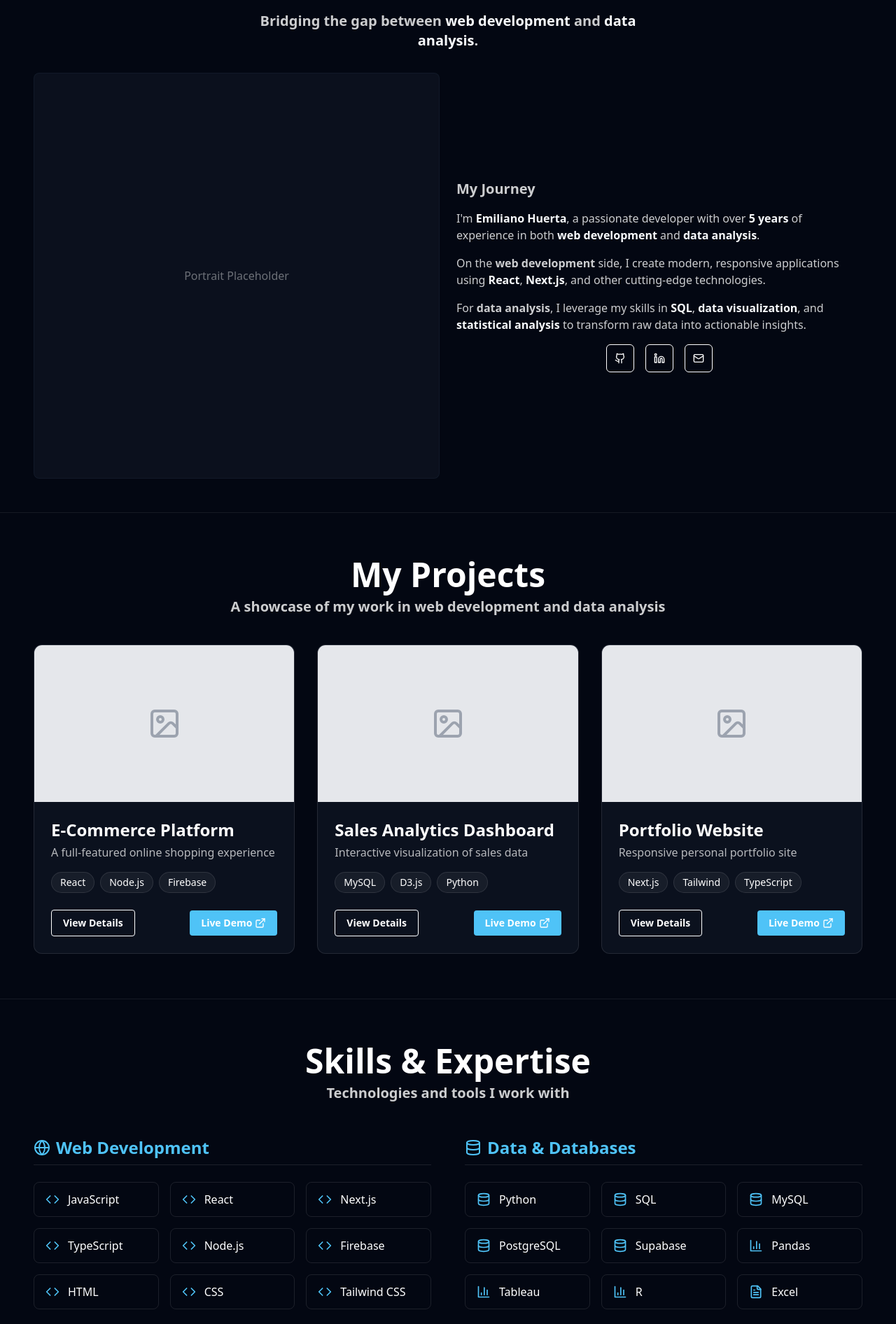
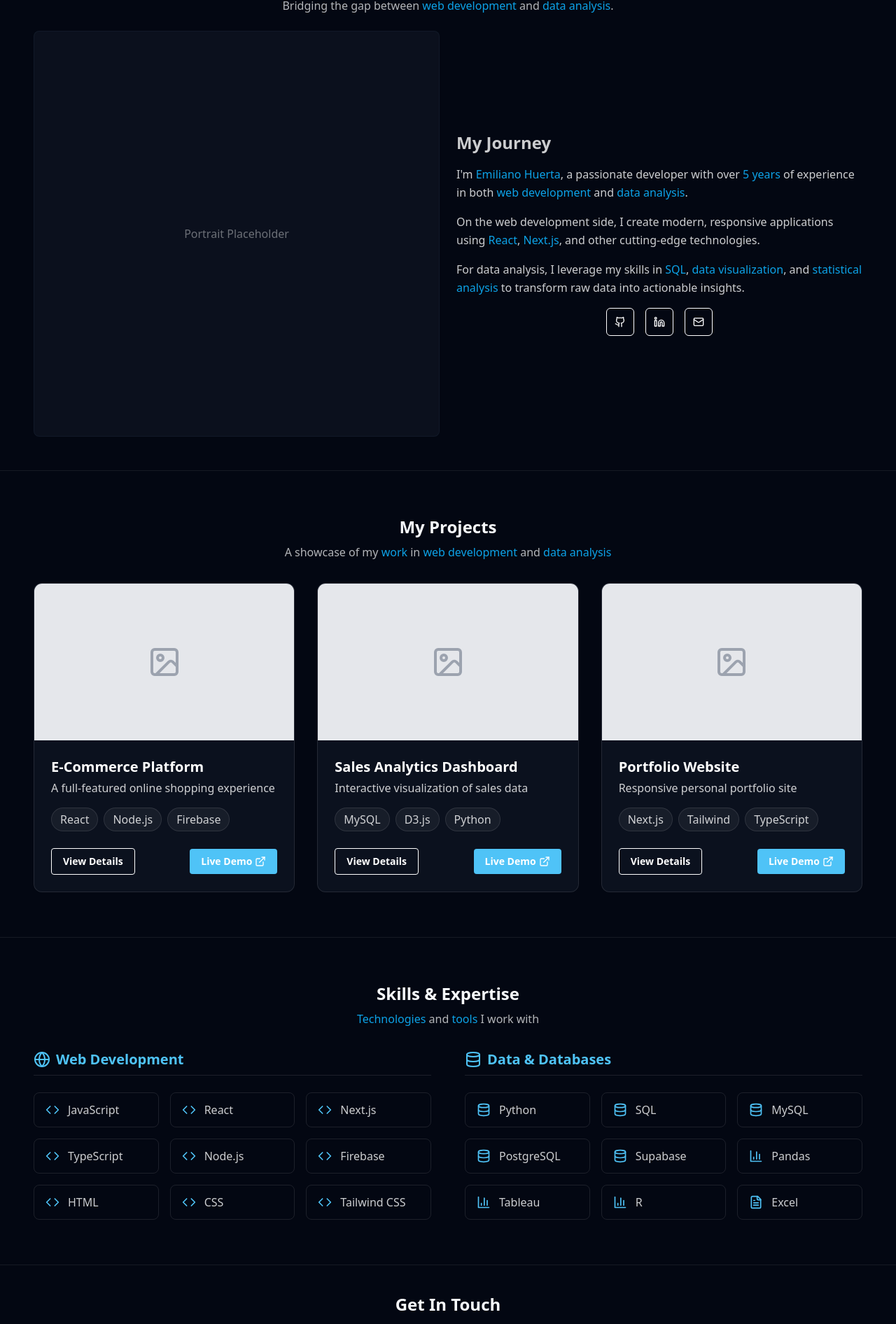
Before and after one commit to ehuerta6/website-portfolio, a React (Vite) app: page / in a window 1280 px wide. Shown: the part 893-2785 px from the top of the page at 70% size. Built offline with nearby package versions, Linux system fonts and the light colour scheme.

Commit message:
Refactor About, Contact, Projects, Skills, and Header sections for improved styling and readability. Updated font sizes, weights, and layout adjustments to enhance user experience and visual consistency across components.

```diff
--- a/src/components/sections/About.tsx
+++ b/src/components/sections/About.tsx
@@ -5,12 +5,12 @@ const About = () => {
   return (
     <section id='about' className='py-12 px-4'>
       <div className='container mx-auto'>
-        <div className='text-center mb-8'>
-          <h2 className='text-5xl font-extrabold mb-3'>About Me</h2>
-          <p className='text-xl font-bold text-white/80 max-w-xl mx-auto'>
+        <div className='text-center mb-6'>
+          <h2 className='text-2xl font-semibold mb-2'>About Me</h2>
+          <p className='text-base font-medium text-white/70 max-w-xl mx-auto mb-4'>
             Bridging the gap between{' '}
-            <span className='text-primary font-bold'>web development</span> and{' '}
-            <span className='text-primary font-bold'>data analysis</span>.
+            <span className='text-primary'>web development</span> and{' '}
+            <span className='text-primary'>data analysis</span>.
           </p>
         </div>
 
@@ -23,30 +23,34 @@ const About = () => {
           </div>
 
           {/* Right Column - Content */}
-          <div className='space-y-4 text-white/80 leading-relaxed'>
-            <h3 className='text-xl font-bold mb-2'>My Journey</h3>
-            <p className='text-base font-normal'>
+          <div className='space-y-4 text-base font-normal text-white/80 leading-relaxed'>
+            <h3 className='text-2xl font-semibold mb-2'>My Journey</h3>
+            <p>
               I'm{' '}
-              <span className='text-primary font-bold'>Emiliano Huerta</span>, a
-              passionate developer with over{' '}
-              <span className='text-primary font-bold'>5 years</span> of
+              <span className='text-primary font-medium'>Emiliano Huerta</span>,
+              a passionate developer with over{' '}
+              <span className='text-primary font-medium'>5 years</span> of
               experience in both{' '}
-              <span className='text-primary font-bold'>web development</span>{' '}
-              and <span className='text-primary font-bold'>data analysis</span>.
+              <span className='text-primary font-medium'>web development</span>{' '}
+              and{' '}
+              <span className='text-primary font-medium'>data analysis</span>.
             </p>
-            <p className='text-base font-normal'>
-              On the <span className='font-bold'>web development</span> side, I
-              create modern, responsive applications using{' '}
-              <span className='text-primary font-bold'>React</span>,{' '}
-              <span className='text-primary font-bold'>Next.js</span>, and other
-              cutting-edge technologies.
+            <p>
+              On the <span className='font-medium'>web development</span> side,
+              I create modern, responsive applications using{' '}
+              <span className='text-primary font-medium'>React</span>,{' '}
+              <span className='text-primary font-medium'>Next.js</span>, and
+              other cutting-edge technologies.
             </p>
-            <p className='text-base font-normal'>
-              For <span className='font-bold'>data analysis</span>, I leverage
-              my skills in <span className='text-primary font-bold'>SQL</span>,{' '}
-              <span className='text-primary font-bold'>data visualization</span>
+            <p>
+              For <span className='font-medium'>data analysis</span>, I leverage
+              my skills in <span className='text-primary font-medium'>SQL</span>
+              ,{' '}
+              <span className='text-primary font-medium'>
+                data visualization
+              </span>
               , and{' '}
-              <span className='text-primary font-bold'>
+              <span className='text-primary font-medium'>
                 statistical analysis
               </span>{' '}
               to transform raw data into actionable insights.
--- a/src/components/sections/Contact.tsx
+++ b/src/components/sections/Contact.tsx
@@ -8,11 +8,11 @@ const Contact = () => {
     <section id='contact' className='py-10'>
       <div className='container mx-auto px-4'>
         {/* Header */}
-        <div className='text-center mb-8'>
-          <h2 className='text-3xl font-bold mb-3'>Get In Touch</h2>
-          <p className='text-lg text-white/70 max-w-xl mx-auto'>
-            Have a project in mind?{' '}
-            <span className='font-bold text-primary'>Let's work together!</span>
+        <div className='text-center mb-6'>
+          <h2 className='text-2xl font-semibold mb-2'>Get In Touch</h2>
+          <p className='text-base font-medium text-white/70 max-w-xl mx-auto mb-4'>
+            Have a <span className='text-primary'>project</span> in mind?{' '}
+            <span className='text-primary'>Let's work together!</span>
           </p>
         </div>
 
@@ -21,19 +21,19 @@ const Contact = () => {
           {/* Left Side - Contact Information */}
           <div className='bg-[#0B111E] flex-1 p-6 flex flex-col justify-between'>
             <div>
-              <h3 className='text-xl font-bold text-[#4FC3F7] mb-6'>
+              <h3 className='text-xl font-semibold text-[#4FC3F7] mb-4'>
                 Contact Information
               </h3>
               <div className='space-y-5'>
                 <div className='flex items-center gap-3'>
                   <Mail className='h-6 w-6 text-[#4FC3F7]' />
                   <div>
-                    <span className='block font-bold text-white leading-tight'>
+                    <span className='block font-medium text-white leading-tight'>
                       Email
                     </span>
                     <a
                       href='mailto:hello@example.com'
-                      className='text-white/80 text-sm hover:text-[#4FC3F7] transition-colors'
+                      className='text-white/80 text-base font-normal hover:text-[#4FC3F7] transition-colors'
                     >
                       hello@example.com
                     </a>
@@ -43,14 +43,14 @@ const Contact = () => {
                 <div className='flex items-center gap-3'>
                   <Linkedin className='h-6 w-6 text-[#4FC3F7]' />
                   <div>
-                    <span className='block font-bold text-white leading-tight'>
+                    <span className='block font-medium text-white leading-tight'>
                       LinkedIn
                     </span>
                     <a
                       href='https://linkedin.com/in/emilianohuerta'
                       target='_blank'
                       rel='noopener noreferrer'
-                      className='text-white/80 text-sm hover:text-[#4FC3F7] transition-colors'
+                      className='text-white/80 text-base font-normal hover:text-[#4FC3F7] transition-colors'
                     >
                       linkedin.com/in/emilianohuerta
                     </a>
@@ -60,14 +60,14 @@ const Contact = () => {
                 <div className='flex items-center gap-3'>
                   <Github className='h-6 w-6 text-[#4FC3F7]' />
                   <div>
-                    <span className='block font-bold text-white leading-tight'>
+                    <span className='block font-medium text-white leading-tight'>
                       GitHub
                     </span>
                     <a
                       href='https://github.com/emilianohuerta'
                       target='_blank'
                       rel='noopener noreferrer'
-                      className='text-white/80 text-sm hover:text-[#4FC3F7] transition-colors'
+                      className='text-white/80 text-base font-normal hover:text-[#4FC3F7] transition-colors'
                     >
                       github.com/emilianohuerta
                     </a>
@@ -79,18 +79,18 @@ const Contact = () => {
               variant='outline'
               className='btn-transparent w-full mt-6 flex items-center justify-between'
             >
-              <span className='font-semibold'>Download Resume</span>
+              <span className='font-medium'>Download Resume</span>
               <Download className='h-4 w-4 ml-2' />
             </Button>
           </div>
 
           {/* Right Side - Contact Form */}
           <div className='bg-[#030712] flex-1 p-6 border-l border-white/10'>
-            <h3 className='text-xl font-bold text-[#4FC3F7] mb-6'>
+            <h3 className='text-xl font-semibold text-[#4FC3F7] mb-4'>
               Send a Message
             </h3>
 
-            <form className='space-y-4'>
+            <form className='space-y-4 text-base font-normal text-white/80'>
               <div className='grid grid-cols-1 md:grid-cols-2 gap-4'>
                 <div>
                   <label htmlFor='name' className='form-label'>
@@ -141,7 +141,7 @@ const Contact = () => {
                 className='btn-transparent w-full flex items-center justify-center'
               >
                 <Send className='mr-2 h-4 w-4' />
-                <span className='font-bold'>Send Message</span>
+                <span className='font-medium'>Send Message</span>
               </Button>
             </form>
           </div>
--- a/src/components/sections/Projects.tsx
+++ b/src/components/sections/Projects.tsx
@@ -28,12 +28,12 @@ const Projects = () => {
   return (
     <section id='projects' className='py-16 px-4'>
       <div className='container mx-auto'>
-        <div className='text-center mb-10'>
-          <h2 className='text-5xl font-extrabold text-white mb-2'>
-            My Projects
-          </h2>
-          <p className='text-xl font-bold text-white/80 max-w-2xl mx-auto'>
-            A showcase of my work in web development and data analysis
+        <div className='text-center mb-8'>
+          <h2 className='text-2xl font-semibold mb-2'>My Projects</h2>
+          <p className='text-base font-medium text-white/70 max-w-2xl mx-auto mb-4'>
+            A showcase of my <span className='text-primary'>work</span> in{' '}
+            <span className='text-primary'>web development</span> and{' '}
+            <span className='text-primary'>data analysis</span>
           </p>
         </div>
         <div className='grid grid-cols-1 md:grid-cols-2 lg:grid-cols-3 gap-8'>
@@ -48,17 +48,17 @@ const Projects = () => {
               </div>
               {/* Card Content */}
               <div className='flex flex-col flex-1 p-6'>
-                <h3 className='text-2xl font-bold text-white mb-1'>
+                <h3 className='text-xl font-semibold text-white mb-1'>
                   {project.name}
                 </h3>
-                <p className='text-base text-white/70 mb-4'>
+                <p className='text-base font-normal text-white/80 mb-4'>
                   {project.subtitle}
                 </p>
                 <div className='flex flex-wrap gap-2 mb-6'>
                   {project.tech.map((tech) => (
                     <span
                       key={tech}
-                      className='px-3 py-1 rounded-full bg-white/5 text-white text-sm font-normal border border-white/10'
+                      className='px-3 py-1 rounded-full bg-white/5 text-white/80 text-base font-normal border border-white/10'
                     >
                       {tech}
                     </span>
--- a/src/components/sections/Skills.tsx
+++ b/src/components/sections/Skills.tsx
@@ -49,12 +49,13 @@ const Skills = () => {
   return (
     <section id='skills' className='py-16 px-4'>
       <div className='container mx-auto'>
-        <div className='text-center mb-12'>
-          <h2 className='text-5xl font-extrabold text-white mb-2'>
+        <div className='text-center mb-8'>
+          <h2 className='text-2xl font-semibold mb-2'>
             Skills &amp; Expertise
           </h2>
-          <p className='text-xl font-bold text-white/80'>
-            Technologies and tools I work with
+          <p className='text-base font-medium text-white/70'>
+            <span className='text-primary'>Technologies</span> and{' '}
+            <span className='text-primary'>tools</span> I work with
           </p>
         </div>
         <div className='grid grid-cols-1 md:grid-cols-2 gap-12'>
@@ -62,7 +63,7 @@ const Skills = () => {
           <div>
             <div className='flex items-center gap-2 mb-2'>
               <Globe className='h-6 w-6 text-[#4FC3F7]' />
-              <h3 className='text-2xl font-bold text-[#4FC3F7]'>
+              <h3 className='text-xl font-semibold text-[#4FC3F7]'>
                 Web Development
               </h3>
             </div>
@@ -74,7 +75,7 @@ const Skills = () => {
                   className='flex items-center gap-3 px-4 py-3 border border-white/10 rounded-lg bg-transparent'
                 >
                   <skill.icon className='h-5 w-5 text-[#4FC3F7]' />
-                  <span className='text-base font-normal text-white'>
+                  <span className='text-base font-normal text-white/80'>
                     {skill.name}
                   </span>
                 </div>
@@ -85,7 +86,7 @@ const Skills = () => {
           <div>
             <div className='flex items-center gap-2 mb-2'>
               <Database className='h-6 w-6 text-[#4FC3F7]' />
-              <h3 className='text-2xl font-bold text-[#4FC3F7]'>
+              <h3 className='text-xl font-semibold text-[#4FC3F7]'>
                 Data &amp; Databases
               </h3>
             </div>
@@ -97,7 +98,7 @@ const Skills = () => {
                   className='flex items-center gap-3 px-4 py-3 border border-white/10 rounded-lg bg-transparent'
                 >
                   <skill.icon className='h-5 w-5 text-[#4FC3F7]' />
-                  <span className='text-base font-normal text-white'>
+                  <span className='text-base font-normal text-white/80'>
                     {skill.name}
                   </span>
                 </div>
```
Also changed, not shown: src/components/sections/Header.tsx (+1 -28 lines).
